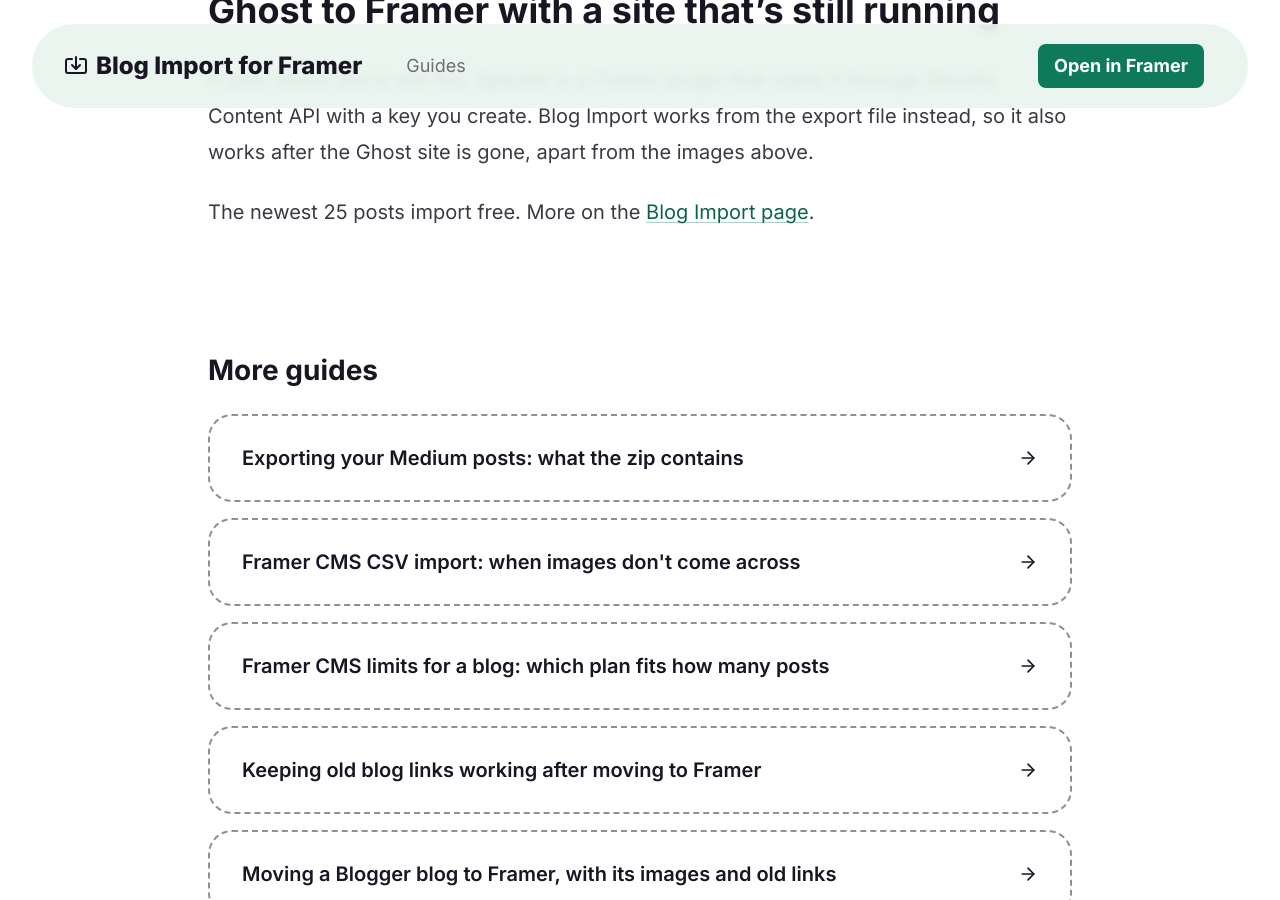
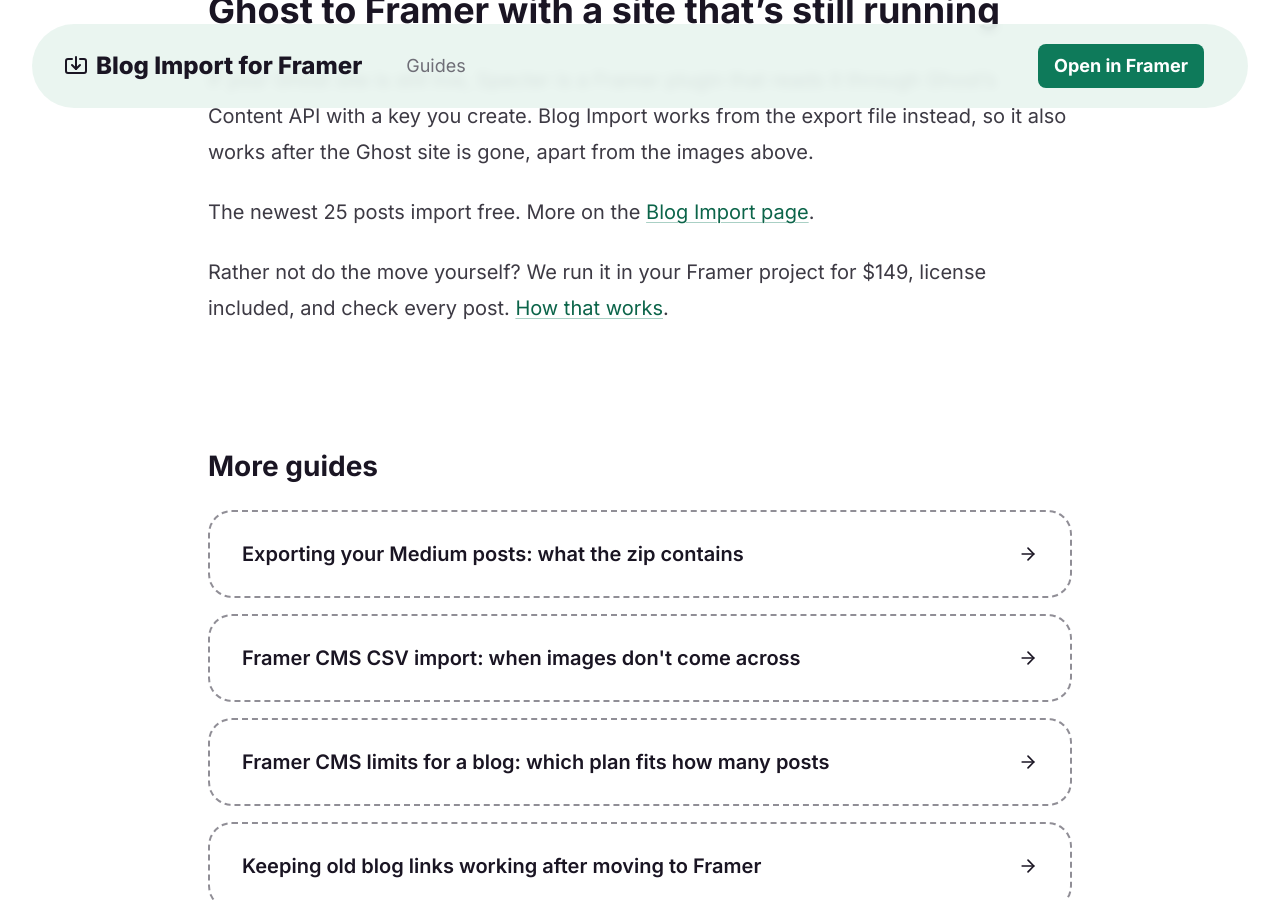
Before and after one commit to keyturnkit/keyturnkit.github.io, a Jekyll site: the page built from guides/ghost-blog-to-framer.md, in a window 1280 px wide and 900 px high, scrolled down 1722 px. Built offline with Jekyll 4.4.1, drawn with Linux system fonts in a browser that asks for light colours.

Commit message:
Guides: mention the done-for-you move

```diff
--- a/guides/ghost-blog-to-framer.md
+++ b/guides/ghost-blog-to-framer.md
@@ -36,3 +36,5 @@
 If your Ghost site is still live, Specter is a Framer plugin that reads it through Ghost's Content API with a key you create. Blog Import works from the export file instead, so it also works after the Ghost site is gone, apart from the images above.
 
 The newest 25 posts import free. More on the [Blog Import page](/blog-import/).
+
+Rather not do the move yourself? We run it in your Framer project for $149, license included, and check every post. [How that works](/blog-import/done-for-you/).
```
Also changed, not shown: guides/blogger-blog-to-framer.md (+2 -0 lines), guides/framer-cms-csv-import-images.md (+2 -0 lines), guides/medium-blog-to-framer.md (+2 -0 lines), guides/squarespace-blog-to-framer.md (+2 -0 lines), guides/wordpress-blog-to-framer.md (+2 -0 lines).
